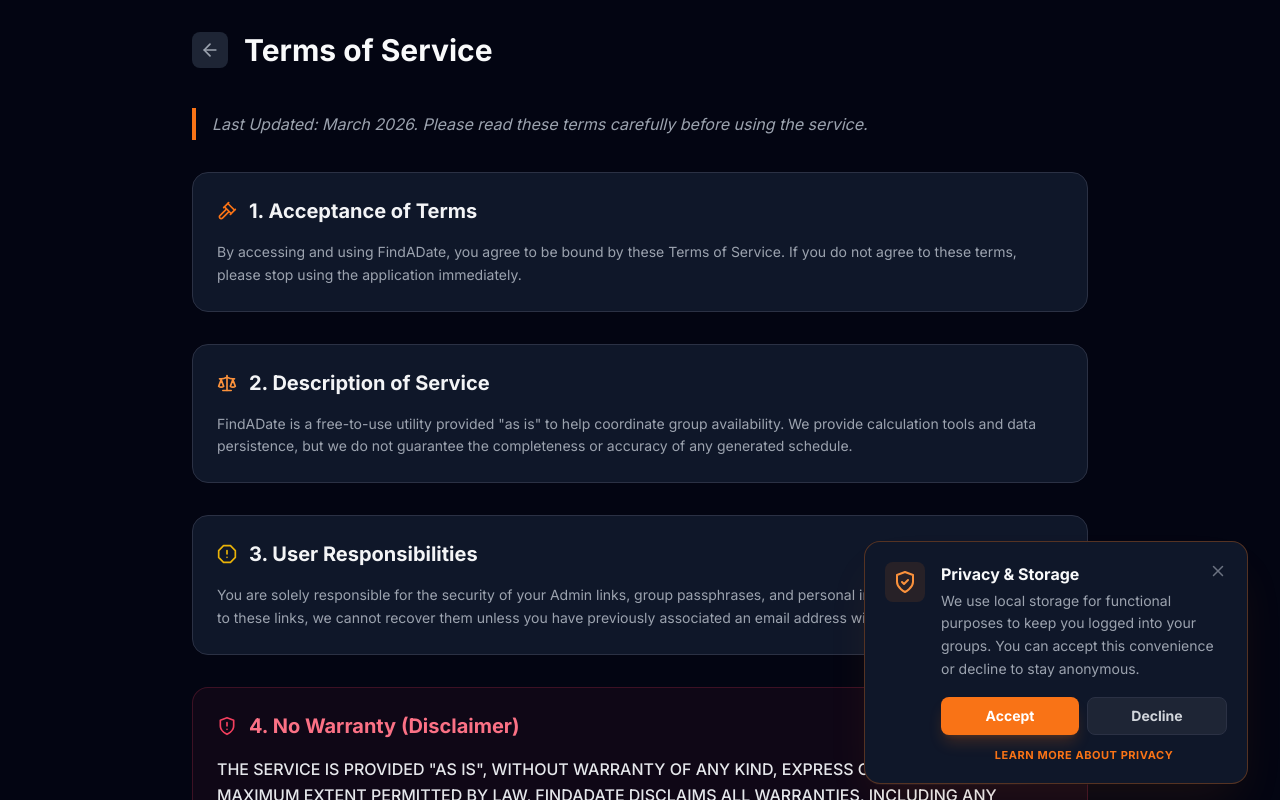
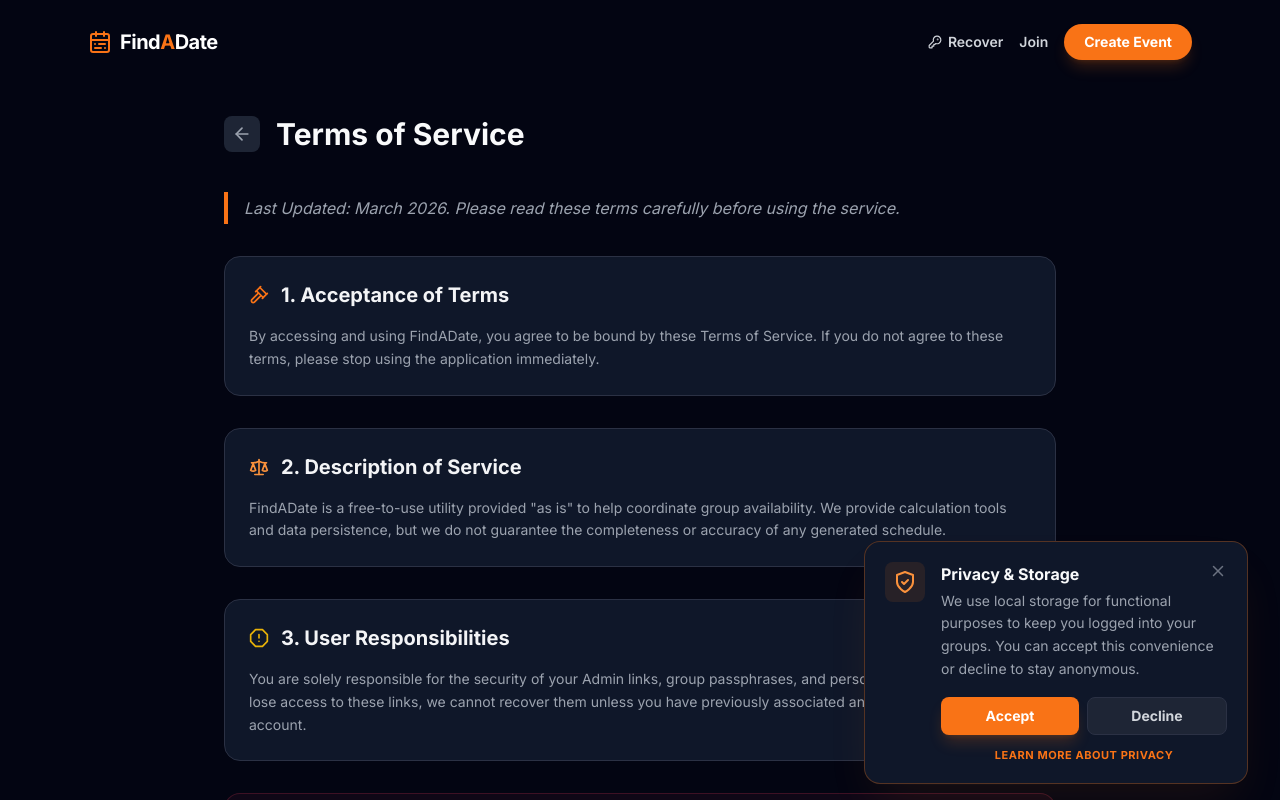
Before and after one commit to tomasleote/findaday, a React (Create React App) app: page /terms in a window 1280 px wide. Shown: the top 800 px of the page. Built offline with nearby package versions, Linux system fonts and the light colour scheme.

Commit message:
feat(ui): extract transparent shared Header component and unify across pages

```diff
--- a/src/features/docs/DocumentationPage.jsx
+++ b/src/features/docs/DocumentationPage.jsx
@@ -1,6 +1,7 @@
 import React, { useEffect } from 'react';
 import { ArrowLeft, BookOpen, Users, Calendar, ShieldCheck, HelpCircle, Code, TrendingUp } from 'lucide-react';
 import { Link } from 'react-router-dom';
+import { Header } from '../../shared/ui';
 
 export default function DocumentationPage({ onBack }) {
     // Scroll to top on mount
@@ -9,8 +10,9 @@ export default function DocumentationPage({ onBack }) {
     }, []);
 
     return (
-        <div className="min-h-screen p-4 md:p-8 text-gray-300">
-            <div className="max-w-4xl mx-auto">
+        <div className="min-h-screen bg-dark-950 text-gray-300">
+            <Header />
+            <div className="max-w-4xl mx-auto p-4 md:p-8">
 
                 {/* Header */}
                 <div className="flex items-center gap-4 mb-10">
--- a/src/features/home/HomePage.jsx
+++ b/src/features/home/HomePage.jsx
@@ -1,52 +1,40 @@
-import React, { useState } from 'react';
+import React, { useState, useEffect } from 'react';
 import { motion } from 'framer-motion';
 import { Calendar, Users, Sparkles, ArrowRight, KeyRound } from 'lucide-react';
-import { Modal, Button, Card } from '../../shared/ui';
+import { Modal, Button, Card, Header } from '../../shared/ui';
+import { useSearchParams, useNavigate } from 'react-router-dom';
 import RecoverAdminForm from '../recovery/RecoverAdminForm';
 import CreateGroupForm from './CreateGroupForm';
 import JoinGroupForm from './JoinGroupForm';
 
 function HomePage({ onCreateGroup, onJoinGroup, onRecoverAdmin }) {
+  const [searchParams, setSearchParams] = useSearchParams();
+  const navigate = useNavigate();
   const [showCreate, setShowCreate] = useState(false);
   const [showJoin, setShowJoin] = useState(false);
   const [showRecover, setShowRecover] = useState(false);
+
+  useEffect(() => {
+    const action = searchParams.get('action');
+    if (action === 'create') setShowCreate(true);
+    else if (action === 'join') setShowJoin(true);
+    else if (action === 'recover') setShowRecover(true);
+
+    if (action) {
+      searchParams.delete('action');
+      setSearchParams(searchParams, { replace: true });
+    }
+  }, [searchParams, setSearchParams]);
 
   const closeAll = () => { setShowCreate(false); setShowJoin(false); setShowRecover(false); };
   return (
     <div className="min-h-screen flex flex-col">
       {/* Nav Bar */}
-      <nav className="sticky top-0 z-50 bg-dark-900/80 backdrop-blur-xl border-b border-dark-700/50">
-        <div className="max-w-5xl mx-auto px-4 py-4 flex justify-between items-center">
-          <span className="text-lg font-bold tracking-tight text-gray-50">Find<span className="text-brand-500">A</span>Date</span>
-          <div className="flex gap-3">
-            <Button
-              variant="ghost"
-              size="sm"
-              weight="semibold"
-              onClick={() => { setShowRecover(true); setShowCreate(false); setShowJoin(false); }}
-              className="flex items-center gap-1.5"
-            >
-              <KeyRound size={14} /> Recover
-            </Button>
-            <Button
-              variant="primary"
-              size="sm"
-              weight="semibold"
-              onClick={() => { setShowCreate(true); setShowJoin(false); setShowRecover(false); }}
-            >
-              Create Event
-            </Button>
-            <Button
-              variant="secondary"
-              size="sm"
-              weight="semibold"
-              onClick={() => { setShowJoin(true); setShowCreate(false); setShowRecover(false); }}
-            >
-              Join Event
-            </Button>
-          </div>
-        </div>
-      </nav>
+      <Header
+        onCreate={() => { setShowCreate(true); setShowJoin(false); setShowRecover(false); }}
+        onJoin={() => { setShowJoin(true); setShowCreate(false); setShowRecover(false); }}
+        onRecover={() => { setShowRecover(true); setShowCreate(false); setShowJoin(false); }}
+      />
 
       {/* Hero */}
       <div className="flex-1 flex flex-col items-center justify-center px-4 py-20">
--- a/src/features/landing/LandingPage.jsx
+++ b/src/features/landing/LandingPage.jsx
@@ -7,6 +7,7 @@ import { landingPagesConfig } from './landingPageContent';
 import ComparisonTable from './ComparisonTable';
 import RelatedPages from './RelatedPages';
 import SchemaMarkup from './SchemaMarkup';
+import { Header } from '../../shared/ui';
 
 // Map textual emoji/icon keys to actual Lucide components to ensure NO EMOJIS are used
 const ICON_MAP = {
@@ -47,20 +48,7 @@ export default function LandingPage({ type }) {
             <SchemaMarkup type={type} content={content} />
 
             {/* Nav */}
-            <nav className="w-full max-w-6xl mx-auto px-6 py-6 flex items-center justify-between z-10 relative">
-                <Link to="/" className="text-xl font-bold tracking-tight hover:opacity-80 transition-opacity flex items-center gap-2">
-                    <span className="text-brand-500"><CalendarRange size={24} /></span>
-                    <span>Find<span className="text-brand-500">A</span>Date</span>
-                </Link>
-                <div className="flex gap-4">
-                    <Link to="/?action=join" className="text-sm font-semibold text-gray-300 hover:text-white transition-colors hidden sm:block mt-2">
-                        Join Event
-                    </Link>
-                    <Link to="/" className="px-5 py-2 rounded-full bg-brand-500 text-white text-sm font-bold shadow-lg shadow-brand-500/20 hover:scale-105 active:scale-95 transition-transform hover:shadow-brand-500/30">
-                        Create Event
-                    </Link>
-                </div>
-            </nav>
+            <Header />
 
             {/* Hero */}
             <main className="flex-1 w-full flex flex-col items-center">
--- a/src/features/legal/PrivacyPolicy.jsx
+++ b/src/features/legal/PrivacyPolicy.jsx
@@ -1,5 +1,6 @@
 import React, { useEffect } from 'react';
 import { Shield, Eye, Lock, Trash2, ArrowLeft } from 'lucide-react';
+import { Header } from '../../shared/ui';
 
 export default function PrivacyPolicy({ onBack }) {
     useEffect(() => {
@@ -7,8 +8,9 @@ export default function PrivacyPolicy({ onBack }) {
     }, []);
 
     return (
-        <div className="min-h-screen p-4 md:p-8 text-gray-300">
-            <div className="max-w-4xl mx-auto">
+        <div className="min-h-screen bg-dark-950 text-gray-300">
+            <Header />
+            <div className="max-w-4xl mx-auto p-4 md:p-8">
 
                 {/* Header */}
                 <div className="flex items-center gap-4 mb-10">
--- a/src/features/legal/TermsOfService.jsx
+++ b/src/features/legal/TermsOfService.jsx
@@ -1,5 +1,6 @@
 import React, { useEffect } from 'react';
 import { ShieldAlert, Gavel, Scale, AlertOctagon, ArrowLeft } from 'lucide-react';
+import { Header } from '../../shared/ui';
 
 export default function TermsOfService({ onBack }) {
     useEffect(() => {
@@ -47,8 +48,9 @@ export default function TermsOfService({ onBack }) {
     ];
 
     return (
-        <div className="min-h-screen p-4 md:p-8 text-gray-300">
-            <div className="max-w-4xl mx-auto">
+        <div className="min-h-screen bg-dark-950 text-gray-300">
+            <Header />
+            <div className="max-w-4xl mx-auto p-4 md:p-8">
 
                 {/* Header */}
                 <div className="flex items-center gap-4 mb-10">
--- /dev/null
+++ b/src/shared/ui/Header.js
@@ -0,0 +1,52 @@
+import React from 'react';
+import { Link, useNavigate } from 'react-router-dom';
+import { CalendarRange, KeyRound } from 'lucide-react';
+
+export function Header({ onRecover, onCreate, onJoin }) {
+    const navigate = useNavigate();
+
+    const handleRecover = () => {
+        if (onRecover) onRecover();
+        else navigate('/?action=recover');
+    };
+
+    const handleCreate = () => {
+        if (onCreate) onCreate();
+        else navigate('/?action=create');
+    };
+
+    const handleJoin = () => {
+        if (onJoin) onJoin();
+        else navigate('/?action=join');
+    };
+
+    return (
+        <nav className="w-full max-w-6xl mx-auto px-6 py-6 flex items-center justify-between z-50 relative bg-transparent">
+            <Link to="/" className="text-xl font-bold tracking-tight hover:opacity-80 transition-opacity flex items-center gap-2 text-white">
+                <span className="text-brand-500"><CalendarRange size={24} /></span>
+                <span>Find<span className="text-brand-500">A</span>Date</span>
+            </Link>
+            <div className="flex items-center gap-4">
+                <button
+                    onClick={handleRecover}
+                    className="text-sm font-semibold text-gray-300 hover:text-white transition-colors hidden sm:flex items-center gap-1.5"
+                >
+                    <KeyRound size={14} />
+                    Recover
+                </button>
+                <button
+                    onClick={handleJoin}
+                    className="text-sm font-semibold text-gray-300 hover:text-white transition-colors hidden sm:block"
+                >
+                    Join
+                </button>
+                <button
+                    onClick={handleCreate}
+                    className="px-5 py-2 rounded-full bg-brand-500 text-white text-sm font-bold shadow-lg shadow-brand-500/20 hover:scale-105 active:scale-95 transition-transform hover:shadow-brand-500/30"
+                >
+                    Create Event
+                </button>
+            </div>
+        </nav>
+    );
+}
--- a/src/shared/ui/index.js
+++ b/src/shared/ui/index.js
@@ -9,3 +9,4 @@ export { default as TruncatedText } from './TruncatedText';
 export { default as ErrorBoundary } from './ErrorBoundary';
 export { default as Footer } from './Footer';
 export { StorageConsent } from './StorageConsent';
+export { Header } from './Header';
```
